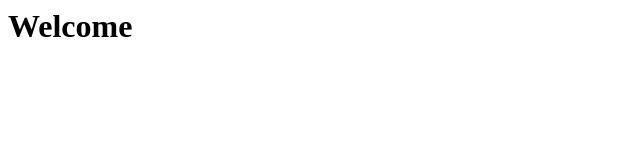
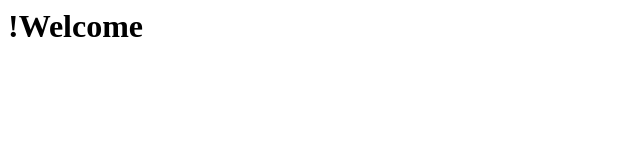
Before and after one commit to leandroOrganization/codereview, a plain HTML site: page index.html in a window 1280 px wide. Shown: the full height of the page, 0-640 px from the left. Drawn offline with Linux system fonts and the light colour scheme.

Commit message:
welcome !

```diff
--- a/index.html
+++ b/index.html
@@ -1 +1 @@
-<h1>Welcome</h1>
+<h1>!Welcome</h1>
```
